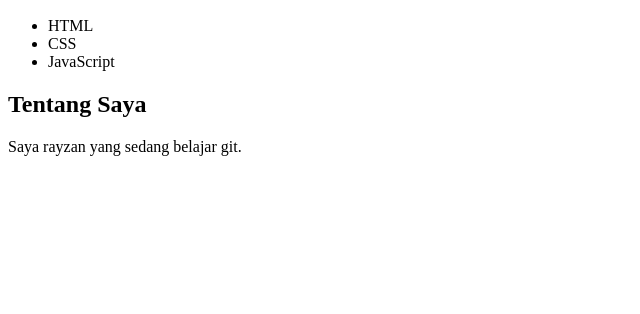
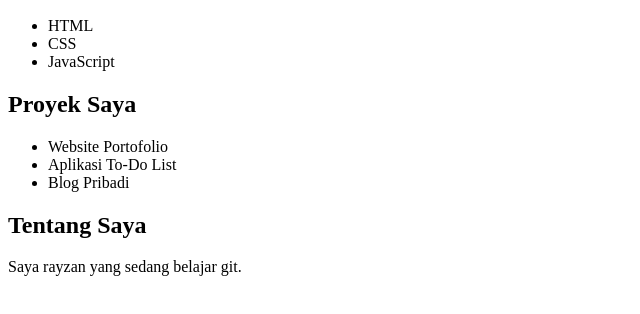
Before and after one commit to rayz4n/belajar-git, a plain HTML site: page index.html in a window 1280 px wide. Shown: the part 110-424 px from the top of the page, without its empty margins (0-640 px from the left). Drawn offline with Linux system fonts and the light colour scheme.

Commit message:
fear: add section proyek saya

```diff
--- a/index.html
+++ b/index.html
@@ -17,6 +17,14 @@
   </section>
 
   <section>
+    <h2>Proyek Saya</h2>
+    <ul>
+      <li>Website Portofolio</li>
+      <li>Aplikasi To-Do List</li>
+      <li>Blog Pribadi</li>
+    </ul>
+
+  <section>
     <h2>Tentang Saya</h2>
     <p>Saya rayzan yang sedang belajar git.</p>
   </section>
```
